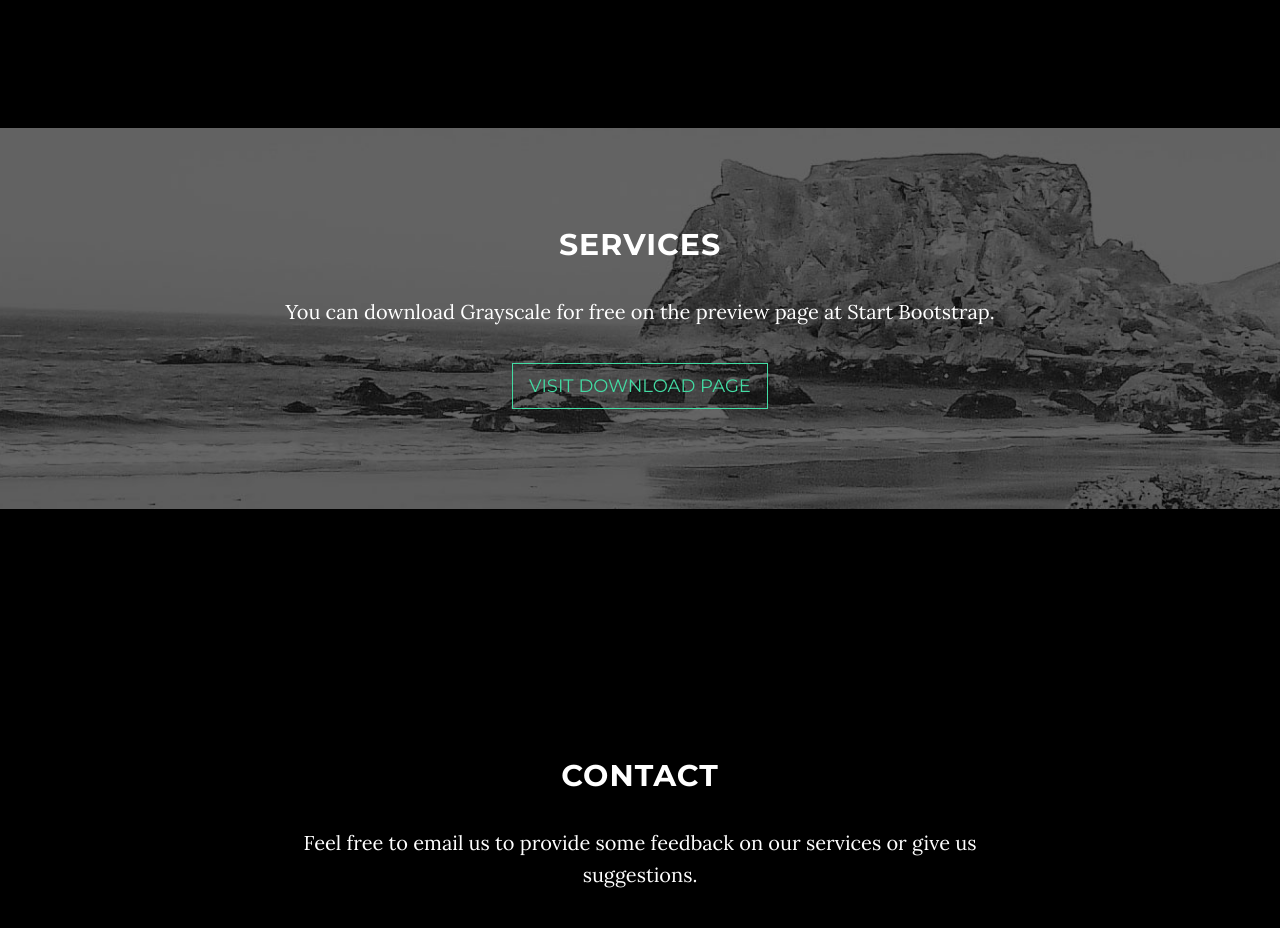
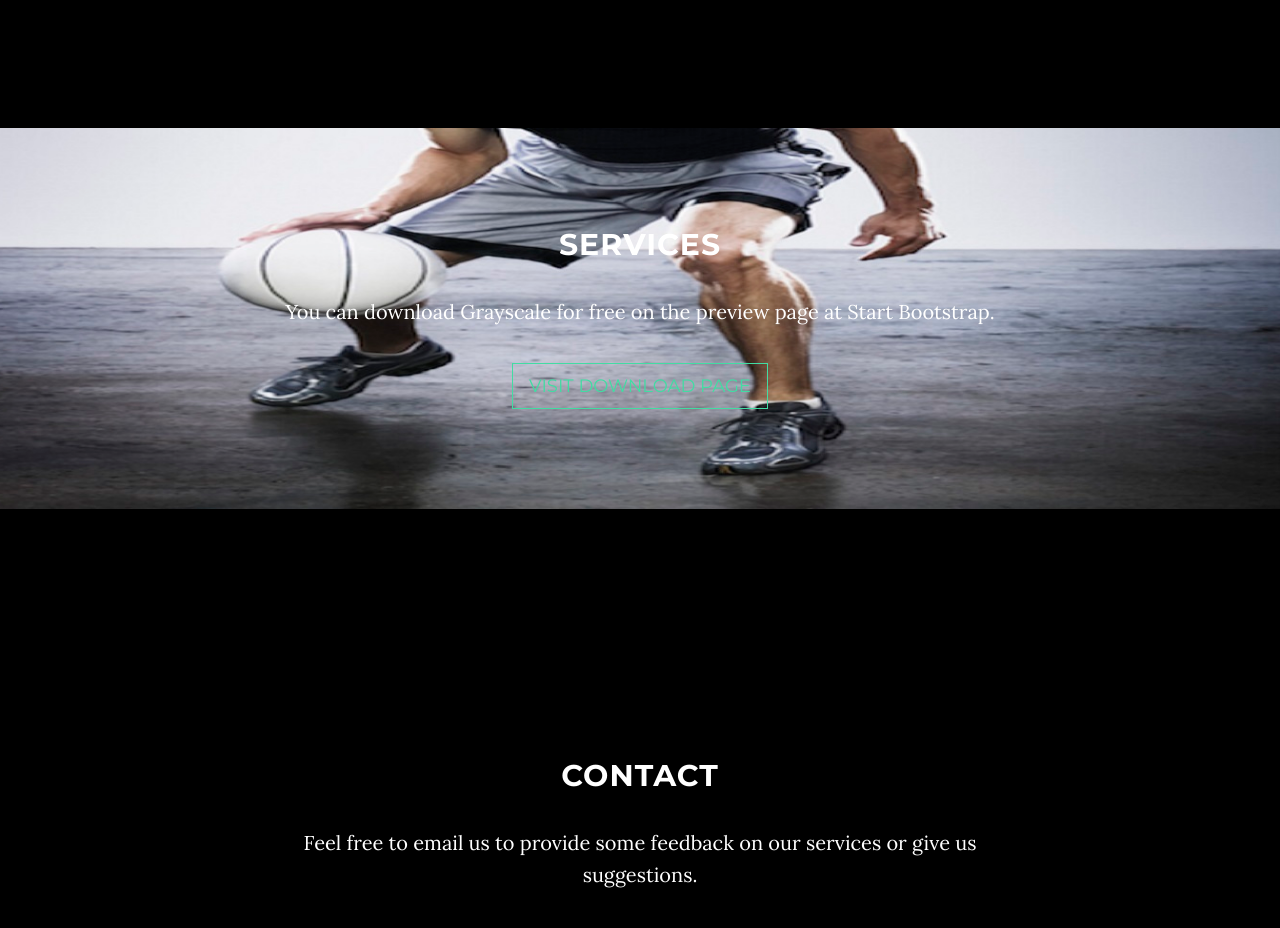
Before and after one commit to danvillealimondo/one-page, a website: page index.html in a window 1280 px wide. Shown: the part 1240-2168 px from the top of the page. Drawn offline with nearby package versions, Linux system fonts and the light colour scheme; some packages are replaced by stand-ins of ours.

Commit message:
Update grayscale.css

```diff
--- a/css/grayscale.css
+++ b/css/grayscale.css
@@ -224,7 +224,7 @@ a:focus {
   width: 100%;
   padding: 50px 0;
   color: white;
-  background: url(../img/downloads-bg.jpg) no-repeat center center scroll;
+  background: url(../img/ser.jpg) no-repeat center center scroll;
   background-color: black;
   -webkit-background-size: cover;
   -moz-background-size: cover;
```
